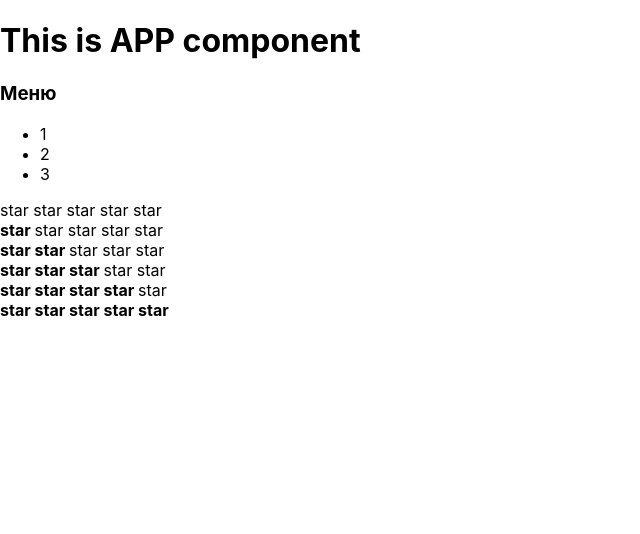
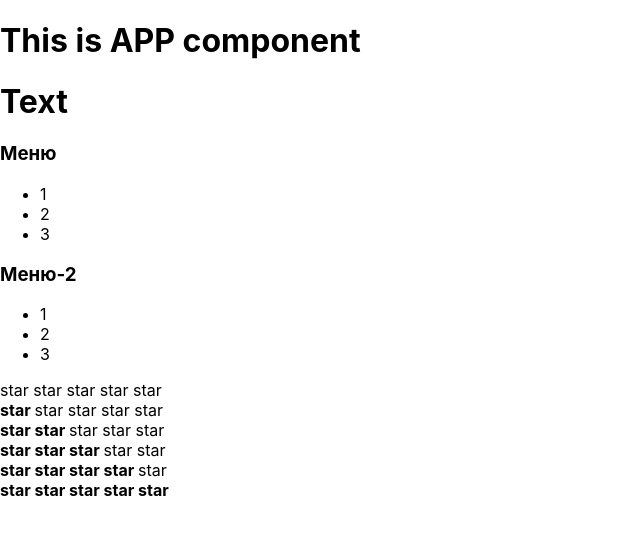
Before and after one commit to onemore8762/react-project-TypeScript, a React (Create React App) app: page / in a window 1280 px wide. Shown: the top 534 px of the page, without its empty margins (0-640 px from the left). Built offline with nearby package versions, Linux system fonts and the light colour scheme.

Commit message:
Add type components

```diff
--- a/src/App.tsx
+++ b/src/App.tsx
@@ -8,7 +8,9 @@ function App() {
     return (
         <div>
             <PageTitle title={"This is APP component"}/>
-            <Accordion title={"Меню"}/>
+            <PageTitle title={"Text"}/>
+            <Accordion titleValue={"Меню"}/>
+            <Accordion titleValue={"Меню-2"}/>
             <Rating value={0}/>
             <Rating value={1}/>
             <Rating value={2}/>
@@ -18,8 +20,11 @@ function App() {
         </div>
     );
 }
+type PageTitlePropsType = {
+    title: string;
+}
 
-function PageTitle(props: any) {
+function PageTitle(props: PageTitlePropsType) {
     return <h1>{props.title}</h1>
 }
 
--- a/src/components/Accordion/Accordion.tsx
+++ b/src/components/Accordion/Accordion.tsx
@@ -1,17 +1,25 @@
 import React from "react";
 
-function Accordion(props: any) {
+type AccordionPropsType = {
+    titleValue: string;
+}
+
+function Accordion(props: AccordionPropsType) {
     console.log("Accordion rendering");
     return (
         <div>
-            <AccordionTitle title={props.title}/>
+            <AccordionTitle title={props.titleValue}/>
             <AccordionBody/>
         </div>
     );
 
 }
 
-function AccordionTitle(props: any) {
+type AccordionTitlePropsType = {
+    title: string;
+}
+
+function AccordionTitle(props: AccordionTitlePropsType) {
     console.log("AccordionTitle rendering");
     return (
         <h3>{props.title}</h3>
```
Also changed, not shown: src/components/Rating/Rating.tsx (+10 -2 lines).
